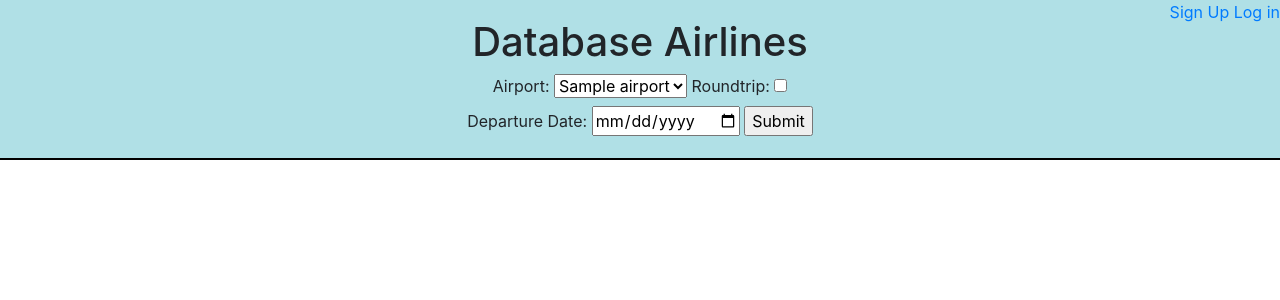
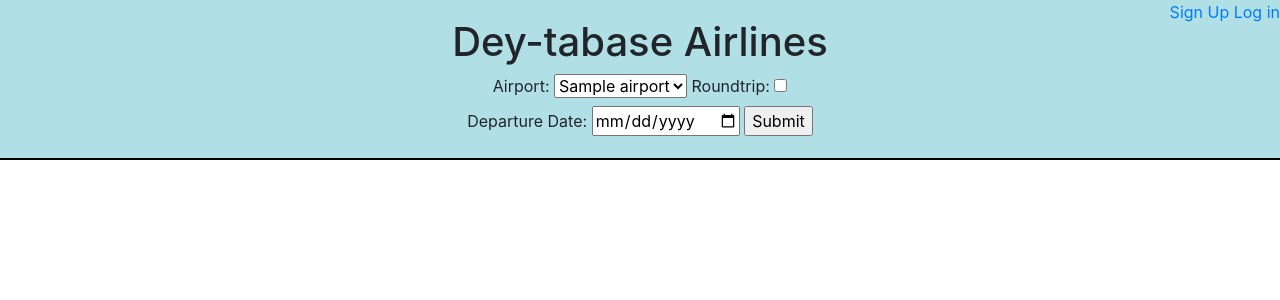
Before and after one commit to Thaileaf/DatabaseAirlines, a Flask app: page / in a window 1280 px wide. Shown: the top 300 px of the page. Run offline with Flask 2, Linux system fonts and the light colour scheme; tables that the repository leaves empty hold one stand-in row (values such as "Sample post"); some libraries are stand-ins or nearby versions.

Commit message:
deytabase airlines

```diff
--- a/templates/index.html
+++ b/templates/index.html
@@ -10,7 +10,7 @@
 <body>
 
 <div class="header">
-    <h1 style="text-align: center">Database Airlines</h1>
+    <h1 style="text-align: center">Dey-tabase Airlines</h1>
     {% if not (session.email or session.username) %}
     <div class="credentials">
         <a href="./signup">Sign Up</a>
```
